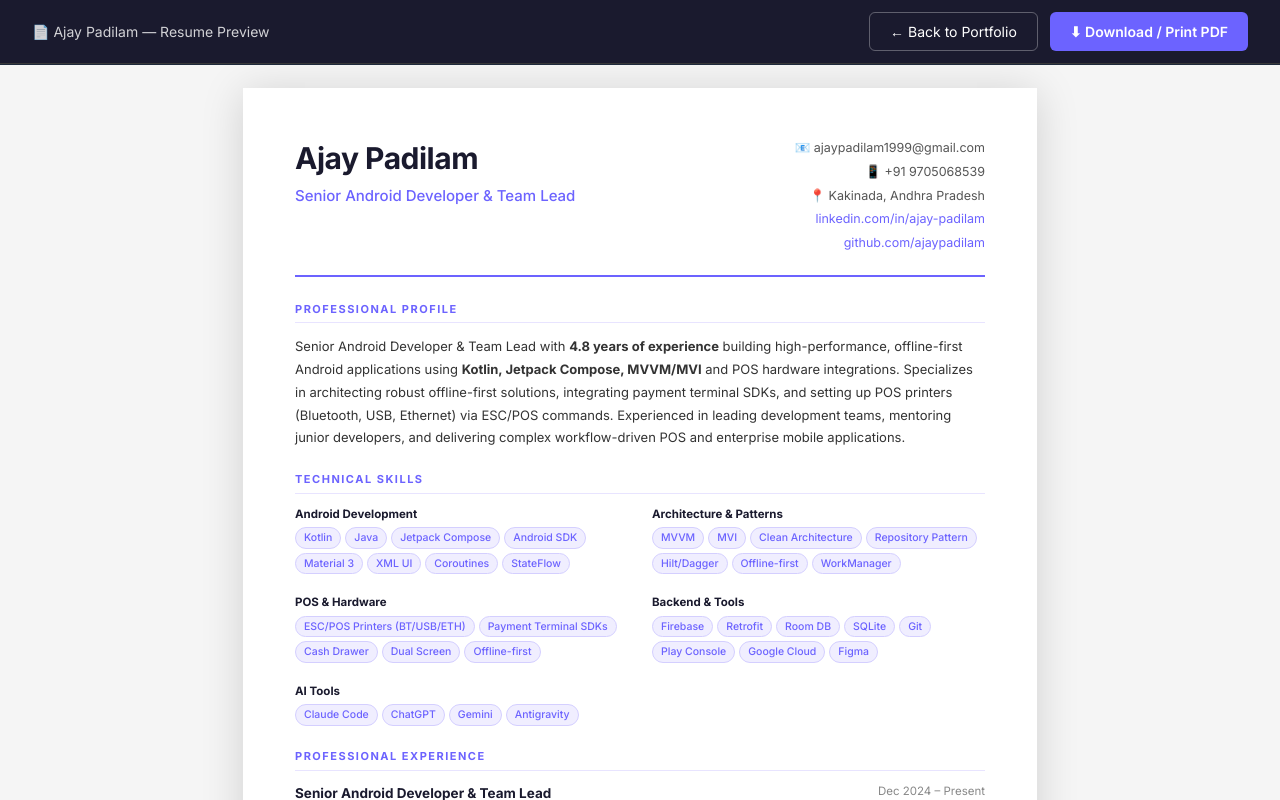
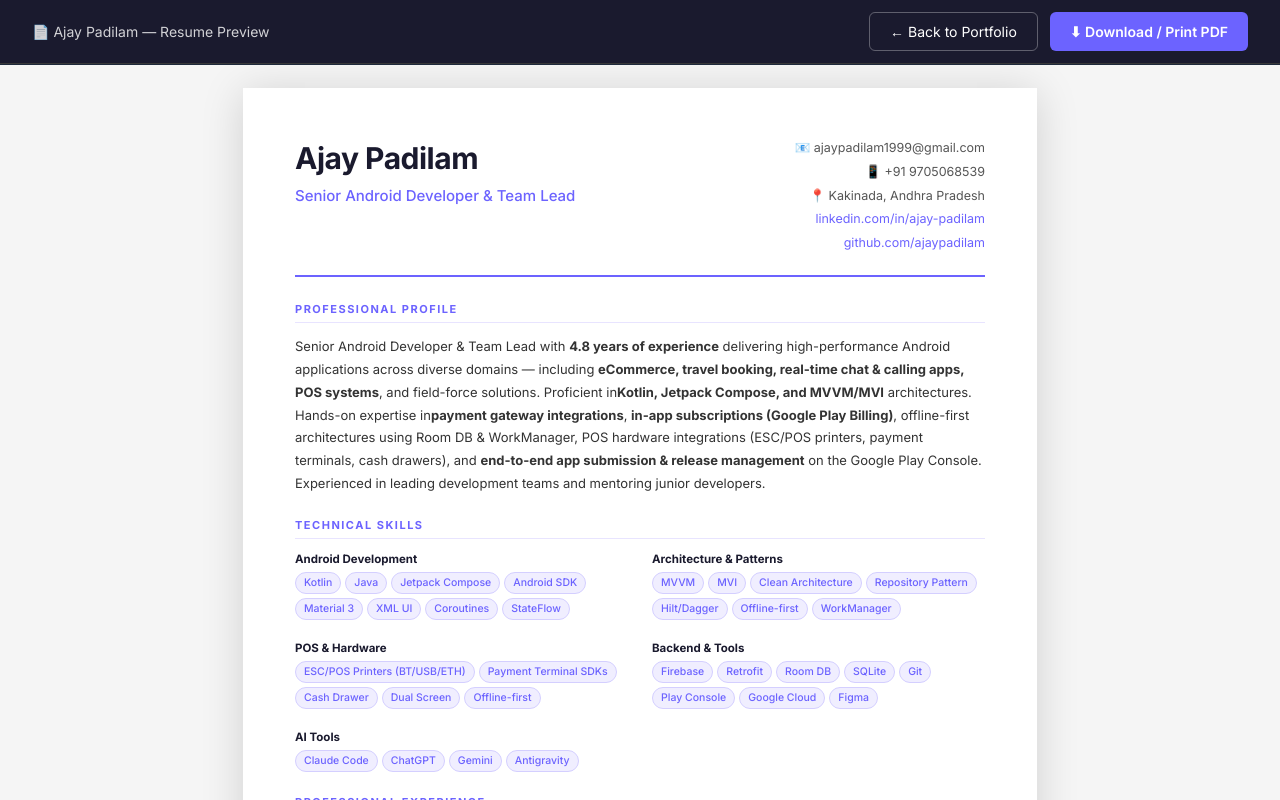
Before and after one commit to ajaypadilam/ajay-portfolio-, a Next.js app: page /resume in a window 1280 px wide. Shown: the top 800 px of the page. Built offline with nearby package versions, Linux system fonts and the light colour scheme.

Commit message:
feat: broaden profile summary to cover eCommerce, booking, chat, in-app billing & Play Console

```diff
--- a/src/app/resume/page.tsx
+++ b/src/app/resume/page.tsx
@@ -300,11 +300,14 @@ export default function ResumePage() {
           <div className="section">
             <div className="section-title">Professional Profile</div>
             <p className="profile-text">
-              Senior Android Developer &amp; Team Lead with <strong>4.8 years of experience</strong> building high-performance,
-              offline-first Android applications using <strong>Kotlin, Jetpack Compose, MVVM/MVI</strong> and POS hardware integrations.
-              Specializes in architecting robust offline-first solutions, integrating payment terminal SDKs, and setting up
-              POS printers (Bluetooth, USB, Ethernet) via ESC/POS commands. Experienced in leading development teams,
-              mentoring junior developers, and delivering complex workflow-driven POS and enterprise mobile applications.
+              Senior Android Developer &amp; Team Lead with <strong>4.8 years of experience</strong> delivering
+              high-performance Android applications across diverse domains — including <strong>eCommerce, travel booking,
+              real-time chat &amp; calling apps, POS systems</strong>, and field-force solutions. Proficient in
+              <strong>Kotlin, Jetpack Compose, and MVVM/MVI</strong> architectures. Hands-on expertise in
+              <strong>payment gateway integrations</strong>, <strong>in-app subscriptions (Google Play Billing)</strong>,
+              offline-first architectures using Room DB &amp; WorkManager, POS hardware integrations (ESC/POS printers,
+              payment terminals, cash drawers), and <strong>end-to-end app submission &amp; release management</strong> on
+              the Google Play Console. Experienced in leading development teams and mentoring junior developers.
             </p>
           </div>
 
--- a/src/lib/data.ts
+++ b/src/lib/data.ts
@@ -14,7 +14,7 @@ export const personalInfo = {
   experience: "4.8 years",
   education: "B.Tech in Computer Science, graduated in 2021",
   focus: "Native Android development, Jetpack Compose, and POS hardware integrations.",
-  about: "I am a seasoned Senior Android Developer with 4.8 years of experience building high-performance mobile applications using Kotlin, Jetpack Compose, and MVVM/MVI architectures. I specialize in architecting offline-first Android solutions, integrating payment terminal SDKs, and setting up POS printers (Bluetooth, USB, Ethernet) using ESC commands. I possess extensive expertise in designing complex workflow-driven apps, robust background syncing mechanisms, and hardware-enabled features—making me a strong fit for Android POS development and cashier-focused MVP solutions.",
+  about: "Senior Android Developer & Team Lead with 4.8 years of experience delivering high-performance Android applications across diverse domains — including eCommerce, travel booking, real-time chat & calling apps, POS systems, and field-force solutions. Proficient in Kotlin, Jetpack Compose, and MVVM/MVI architectures. Hands-on expertise in payment gateway integrations, in-app subscriptions (Google Play Billing), offline-first architectures using Room DB & WorkManager, POS hardware integrations (ESC/POS printers, payment terminals, cash drawers), and end-to-end app submission & release management on the Google Play Console. Experienced in leading development teams and mentoring junior developers.",
   email: "ajaypadilam1999@gmail.com",
   github: "https://github.com/ajaypadilam", // Example placeholder
   linkedin: "https://www.linkedin.com/in/ajay-padilam-985174311",
@@ -31,7 +31,13 @@ export const skills = [
       "Jetpack Compose",
       "Android SDK",
       "Material 3",
-      "XML UI"
+      "XML UI",
+      "Hilt / Dagger",
+      "Google Play Billing",
+      "SIP / VoIP",
+      "Google Maps SDK",
+      "Firebase Cloud Messaging",
+      "Coil / Lottie"
     ]
   },
   {
```
